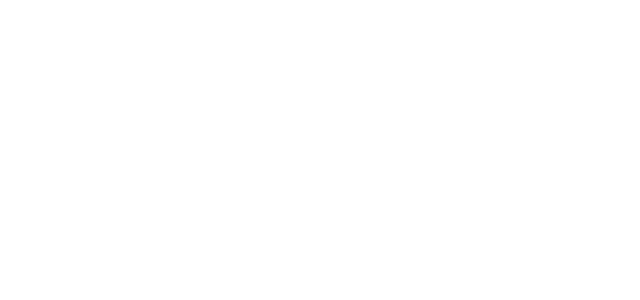
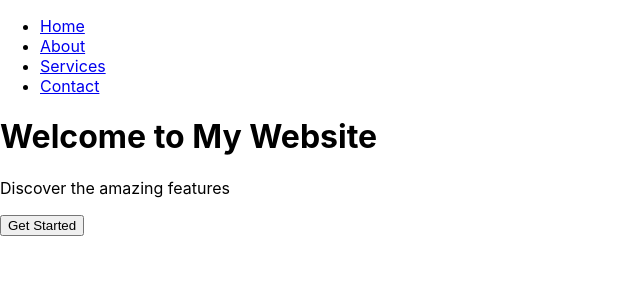
Before and after one commit to CorwinHiatt/project24, a React (Create React App) app: page /contact in a window 1280 px wide. Before the commit this address had no page. Shown: the top 300 px of the page, without its empty margins (0-640 px from the left). Built offline with nearby package versions, Linux system fonts and the light colour scheme.

Commit message:
my site is fixed styling, and lots left to do :qw qw

```diff
--- a/src/App.js
+++ b/src/App.js
@@ -10,7 +10,7 @@
 function App() {
   return (
     <Router>
-      <Headers />
+      <Header />
       <Routes>
         <Route path="/" element={<Home />} />
         <Route path="/about" element={<AboutPage />} />
```
Also changed, not shown: src/components/Header.jsx (renamed from src/components/Headers.jsx).
